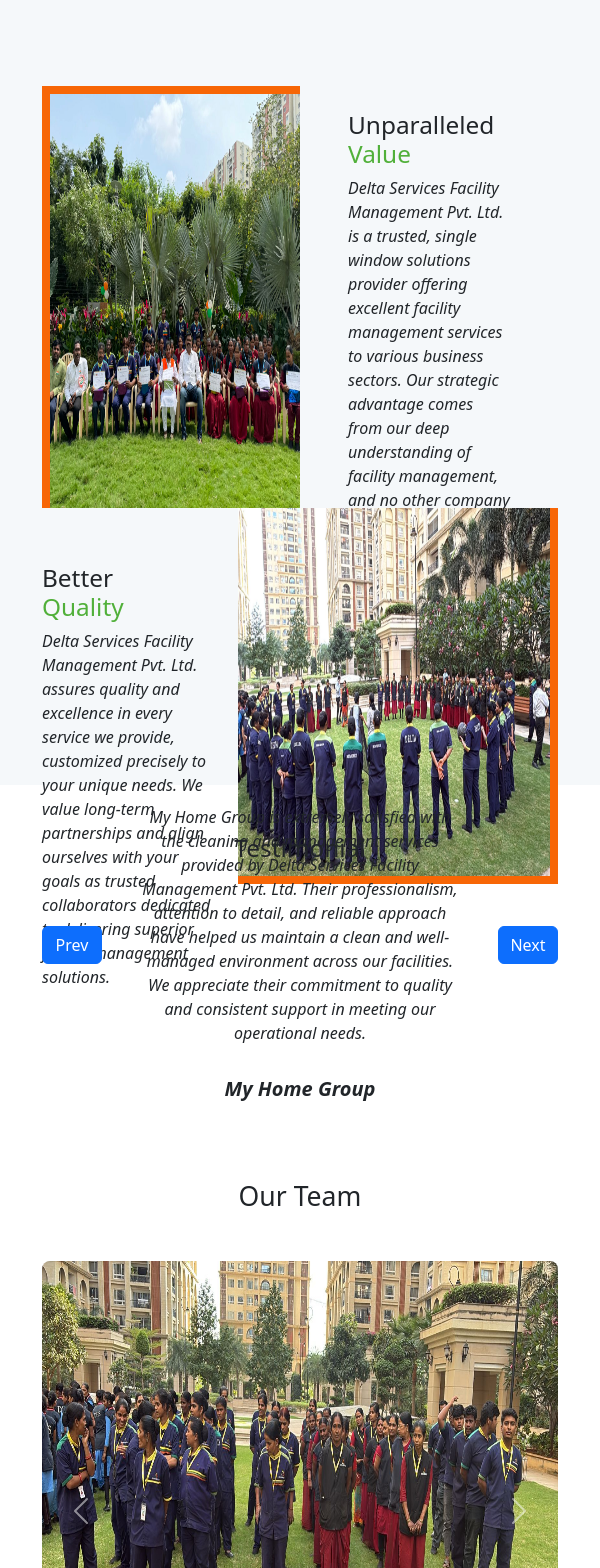
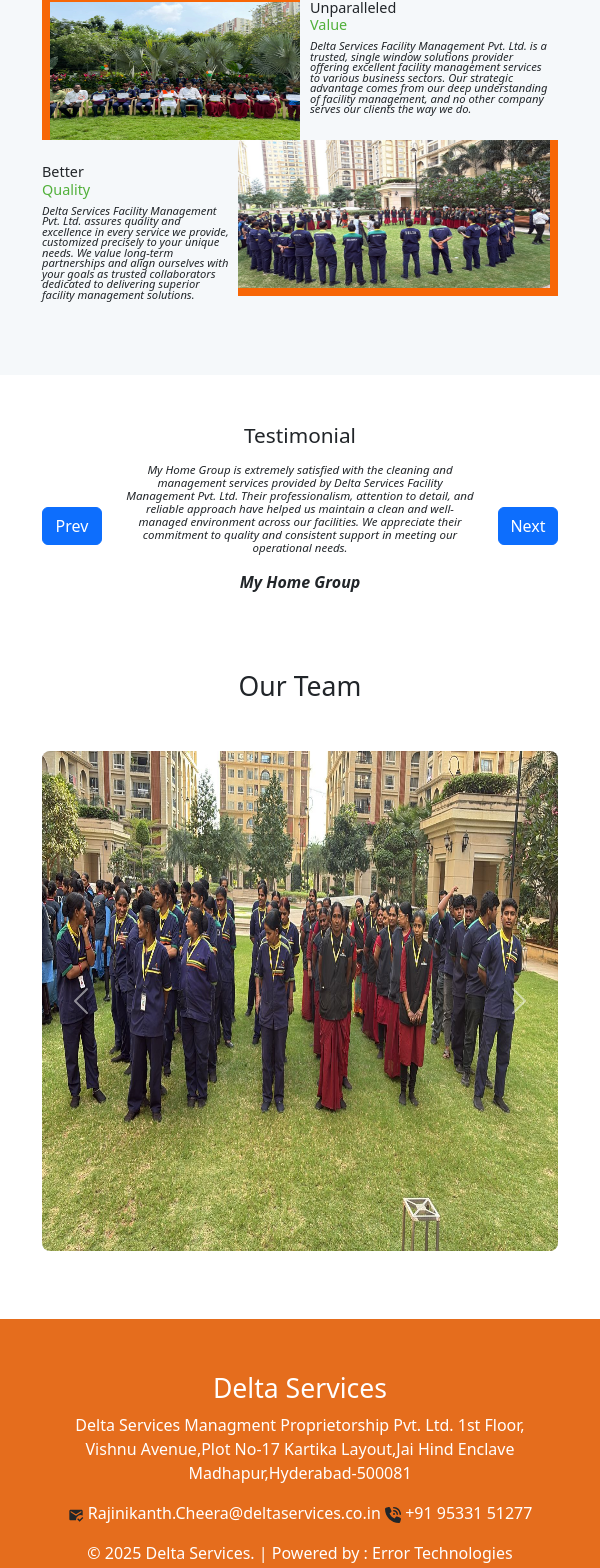
Before and after one commit to ravigora-dev/delta-services, a React (Vite) app in the folder delta-services/: page / in a window 600 px wide. Shown: the part 2643-4211 px from the top of the page. Built offline with nearby package versions, Linux system fonts and the light colour scheme.

Commit message:
added footer

```diff
--- a/delta-services/src/App.css
+++ b/delta-services/src/App.css
@@ -52,7 +52,37 @@
   display: block;
   transition: background-color 0.2s linear 0.3s;
 }
-
+.section {
+  height: 840px;
+}
+.sectionP1 {
+  font-size: 1em;
+  /* line-height: 16px; */
+}
+.secionDiv {
+  padding: 20px;
+}
+.sliderDiv {
+  height: 300px;
+}
+.sliderP {
+  padding: 10px;
+}
+.carouselDiv {
+  height: 600px;
+}
+.companyHover {
+  color: white;
+}
+.companyHover:hover {
+  color: black;
+}
+.footerDiv {
+  height: 300px;
+}
+.footerP {
+  width: 50%;
+}
 @media (min-width: 993px) and (max-width: 1200px) {
   .section1 {
     height: 1200px;
@@ -91,6 +121,26 @@
   .indexH {
     font-size: 15px;
   }
+  .section {
+    height: 550px;
+  }
+  .sectionP1 {
+    font-size: 0.75em;
+    line-height: 16px;
+  }
+  .secionDiv {
+    padding: 15px;
+  }
+  .sectionH3 {
+    font-size: 1.2em;
+  }
+  .sliderDiv h3 {
+    font-size: 1.7em;
+    padding-bottom: 25px;
+  }
+  .footerP {
+    width: 50%;
+  }
 }
 @media (min-width: 576px) and (max-width: 767px) {
   .section1 {
@@ -121,4 +171,35 @@
   .indexH {
     font-size: 12px;
   }
+  .section {
+    height: 430px;
+  }
+  .sectionP1 {
+    font-size: 0.7em;
+    line-height: 10.5px;
+  }
+  .secionDiv {
+    padding: 10px;
+  }
+  .sectionH3 {
+    font-size: 0.9em;
+  }
+  .sliderDiv {
+    height: 200px;
+  }
+  .sliderP {
+    padding: 3px;
+    font-size: 0.72em;
+    line-height: 13px;
+  }
+  .sliderDiv h3 {
+    font-size: 1.3em;
+    padding-bottom: 20px;
+  }
+  .sliderH5 {
+    font-size: 1em;
+  }
+  .footerP {
+    width: auto;
+  }
 }
--- /dev/null
+++ b/delta-services/src/components/Footer.jsx
@@ -0,0 +1,43 @@
+import React from "react";
+import "../App.css";
+import { MdMarkEmailRead } from "react-icons/md";
+import { FaPhoneVolume } from "react-icons/fa6";
+const Footer = () => {
+  return (
+    <>
+      <div style={{ backgroundColor: "#E56D1D" }} className="h-100">
+        <div className="text-white d-flex flex-column flex-wrap align-content-center h-100 justify-content-center">
+          <h2 className=" text-center">Delta Services</h2>
+          <p className="text-center px-md-5  px-sm-5 footerP">
+            Delta Services Managment Proprietorship Pvt. Ltd. 1st Floor, Vishnu
+            Avenue,Plot No-17 Kartika Layout,Jai Hind Enclave
+            Madhapur,Hyderabad-500081
+          </p>
+          <p className="text-center">
+            <span>
+              <MdMarkEmailRead className="text-dark" />{" "}
+              Rajinikanth.Cheera@deltaservices.co.in
+            </span>{" "}
+            <span>
+              <FaPhoneVolume className="text-dark" /> +91 95331 51277
+            </span>
+          </p>
+          <div className="text-center">
+            © 2025 Delta Services. | Powered by :{" "}
+            <a
+              href="https://errortechnologies.com/"
+              target="_blank"
+              className="companyHover"
+              style={{ textDecoration: "none" }}
+            >
+              Error Technologies
+            </a>
+          </div>
+          <div></div>
+        </div>
+      </div>
+    </>
+  );
+};
+
+export default Footer;
--- a/delta-services/src/components/Home.jsx
+++ b/delta-services/src/components/Home.jsx
@@ -25,6 +25,7 @@ import groupImg from "../assets/groupPic.jpeg";
 import companyTeam from "../assets/companyTeam.jpeg";
 import Slider from "./Slider";
 import Carousel from "./Carousel";
+import Footer from "./Footer";
 const Home = () => {
   let [img, setImg] = useState(technical1);
   let [staff, setStaff] = useState(staffing1);
@@ -224,7 +225,7 @@ const Home = () => {
 
       {/* Out business sector */}
 
-      <div className=" mt-lg-5 ">
+      <div className=" mt-lg-5">
         <div className=" w-100">
           <div className="d-flex flex-wrap">
             <div className="w-25">
@@ -297,7 +298,7 @@ const Home = () => {
       </div>
 
       {/* Section */}
-      <div style={{ height: "840px", backgroundColor: "#F5F8FA" }}>
+      <div style={{ backgroundColor: "#F5F8FA" }} className="section">
         <div className="container h-100">
           <div className="d-flex">
             <div className="w-50 d-flex flex-column justify-content-end">
@@ -310,13 +311,13 @@ const Home = () => {
                 }}
               />
             </div>
-            <div className="w-50 p-5 d-flex flex-column justify-content-end">
+            <div className="w-50 secionDiv d-flex flex-column justify-content-end">
               <div className="h-75 d-flex flex-column justify-content-evenly">
-                <h3>
+                <h3 className="sectionH3">
                   Unparalleled <br />
                   <span style={{ color: "#51B03A" }}>Value</span>
                 </h3>
-                <p style={{ fontStyle: "italic" }}>
+                <p style={{ fontStyle: "italic" }} className="sectionP1">
                   Delta Services Facility Management Pvt. Ltd. is a trusted,
                   single window solutions provider offering excellent facility
                   management services to various business sectors. Our strategic
@@ -334,11 +335,14 @@ const Home = () => {
               style={{ width: "38%" }}
             >
               <div className="h-75 d-flex flex-column justify-content-evenly">
-                <h3>
+                <h3 className="sectionH3">
                   Better <br />
                   <span style={{ color: "#51B03A" }}>Quality</span>
                 </h3>
-                <p style={{ fontStyle: "italic" }} className="pe-4">
+                <p
+                  style={{ fontStyle: "italic" }}
+                  className="pe-lg-4 pe-md-3 pe-sm-2 sectionP1"
+                >
                   Delta Services Facility Management Pvt. Ltd. assures quality
                   and excellence in every service we provide, customized
                   precisely to your unique needs. We value long-term
@@ -367,11 +371,13 @@ const Home = () => {
         <Slider />
       </div>
 
-      <div className="mt-5">
+      <div className="mt-5 carouselDiv">
         <Carousel />
       </div>
 
-      <div className="mt-5"></div>
+      <div className="mt-5 footerDiv">
+        <Footer />
+      </div>
     </>
   );
 };
--- a/delta-services/src/components/Slider.jsx
+++ b/delta-services/src/components/Slider.jsx
@@ -90,7 +90,7 @@
 // };
 
 import React, { useState } from "react";
-
+import "../App.css";
 const testimonials = [
   {
     text: `My Home Group is extremely satisfied with the cleaning and
@@ -155,8 +155,8 @@ function Slider() {
   };
 
   return (
-    <div style={{ height: "300px" }}>
-      <h3 className="text-center">Testimonial</h3>
+    <div className="sliderDiv">
+      <h3 className="text-center ">Testimonial</h3>
       <div className="d-flex  container h-50 align-items-center">
         <button
           className="d-flex btn btn-primary flex-column justify-content-center align-items-center"
@@ -171,10 +171,10 @@ function Slider() {
             className="d-flex h-100 flex-column justify-content-between"
             style={{ fontStyle: "italic" }}
           >
-            <p className="p-3 text-center" style={{ textAlign: "center" }}>
+            <p className="text-center sliderP" style={{ textAlign: "center" }}>
               {testimonials[currentIndex].text}
             </p>
-            <h5 className="fw-bold text-center m-0">
+            <h5 className="fw-bold text-center m-0 sliderH5">
               {testimonials[currentIndex].company}
             </h5>
           </div>
```
